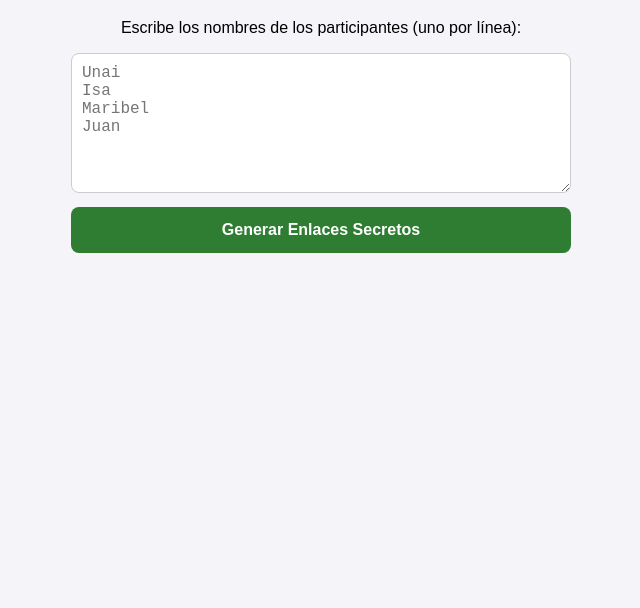
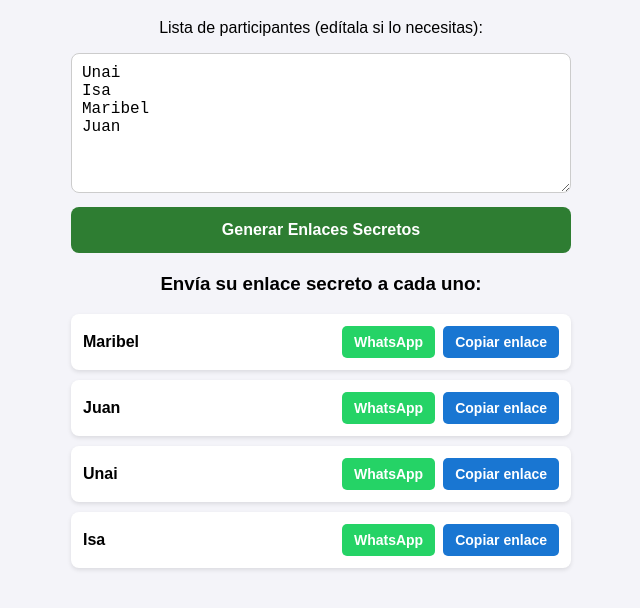
Before and after one commit to marigordrod-lgtm/amigo-invisible2, a plain HTML site: page index.html in a window 1280 px wide. Both pictures are taken after a click on the button "Generar Enlaces Secretos". Shown: the part 122-730 px from the top of the page, without its empty margins (319-959 px from the left). Drawn offline with Linux system fonts and the light colour scheme.

Commit message:
Update index.html

```diff
--- a/index.html
+++ b/index.html
@@ -35,8 +35,11 @@
   <!-- VISTA PARA EL ORGANIZADOR -->
   <div id="vista-organizador">
     <h1>🎁 Crear Amigo Invisible</h1>
-    <p>Escribe los nombres de los participantes (uno por línea):</p>
-    <textarea id="nombres" placeholder="Unai&#10;Isa&#10;Maribel&#10;Juan"></textarea>
+    <p>Lista de participantes (edítala si lo necesitas):</p>
+    <textarea id="nombres">Unai
+Isa
+Maribel
+Juan</textarea>
     <button onclick="generarEnlaces()">Generar Enlaces Secretos</button>
     <div id="lista-enlaces" style="margin-top: 20px;"></div>
   </div>
@@ -78,25 +81,47 @@
       }
 
       const texto = document.getElementById("nombres").value.trim();
-      const saltoLinea = String.fromCharCode(10);
-      const participantes = texto.split(saltoLinea).map(function(n) { return n.trim(); }).filter(function(n) { return n !== ""; });
+      const participantes = texto.split("\n").map(function(n) { return n.trim(); }).filter(function(n) { return n !== ""; });
 
       if (participantes.length < 3) {
         alert("Escribe al menos 3 nombres.");
         return;
       }
 
-      let mezclados = participantes.slice();
-      for (let i = mezclados.length - 1; i > 0; i--) {
-        const j = Math.floor(Math.random() * (i + 1));
-        const temp = mezclados[i];
-        mezclados[i] = mezclados[j];
-        mezclados[j] = temp;
+      // Verificar que no haya nombres duplicados
+      const nombresUnicos = new Set(participantes.map(n => n.toLowerCase()));
+      if (nombresUnicos.size !== participantes.length) {
+        alert("Hay nombres repetidos en la lista. Asegúrate de diferenciarlos (por ejemplo: Juan P. y Juan M.).");
+        return;
+      }
+
+      let mezclados = [];
+      let sorteoValido = false;
+
+      // Repetir el sorteo automáticamente si alguien se toca a sí mismo
+      while (!sorteoValido) {
+        mezclados = participantes.slice();
+        for (let i = mezclados.length - 1; i > 0; i--) {
+          const j = Math.floor(Math.random() * (i + 1));
+          const temp = mezclados[i];
+          mezclados[i] = mezclados[j];
+          mezclados[j] = temp;
+        }
+
+        sorteoValido = true;
+        for (let i = 0; i < mezclados.length; i++) {
+          const quienRegala = mezclados[i];
+          const aQuienRegala = mezclados[(i + 1) % mezclados.length];
+          if (quienRegala.toLowerCase() === aQuienRegala.toLowerCase()) {
+            sorteoValido = false;
+            break;
+          }
+        }
       }
 
       const contenedor = document.getElementById("lista-enlaces");
       contenedor.innerHTML = "<h3>Envía su enlace secreto a cada uno:</h3>";
-      const urlBase = window.location.href.split("?")[0];
+      const urlBase = window.location.href.split("?");
 
       for (let i = 0; i < mezclados.length; i++) {
         const quienRegala = mezclados[i];
```
